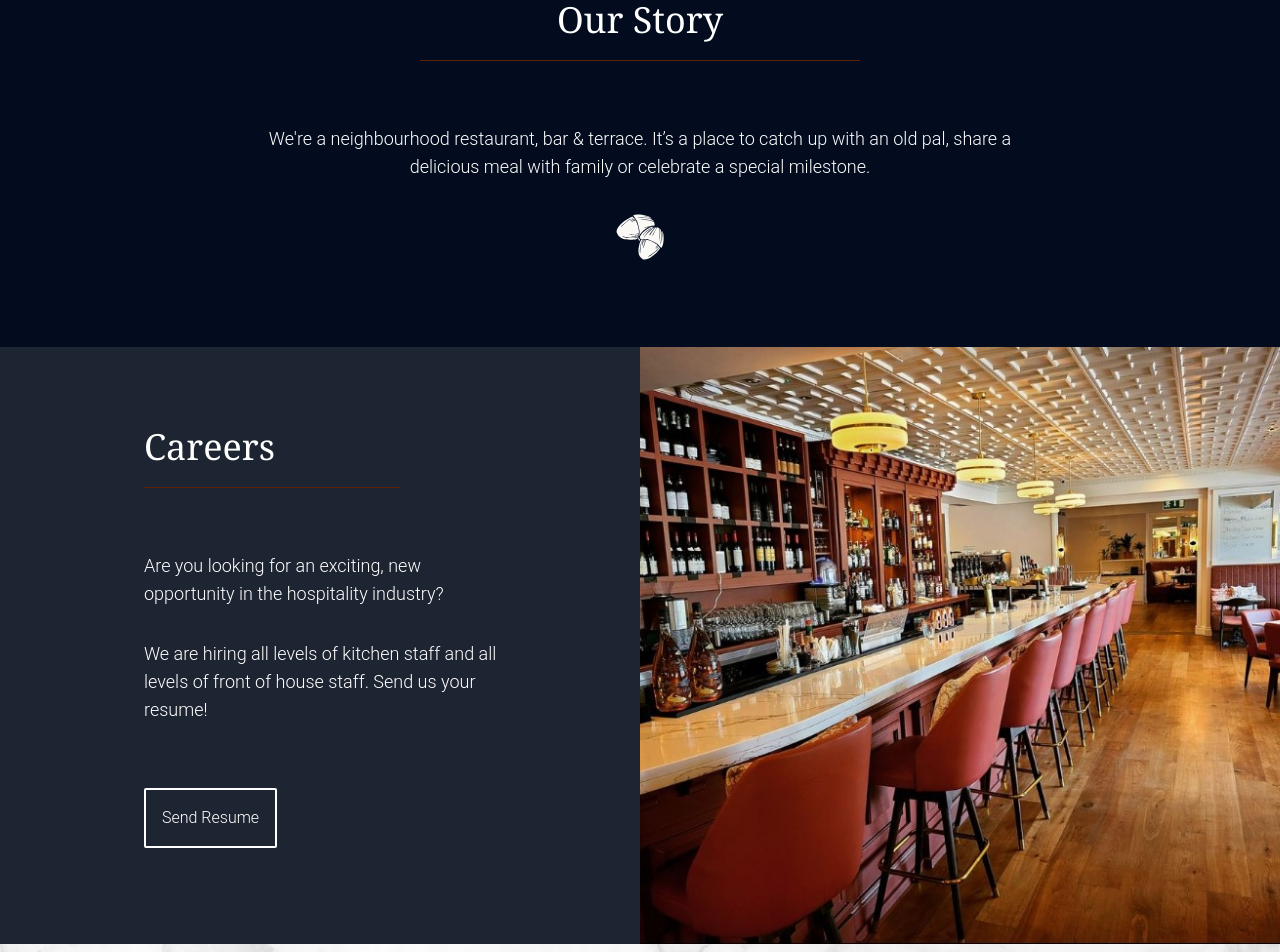
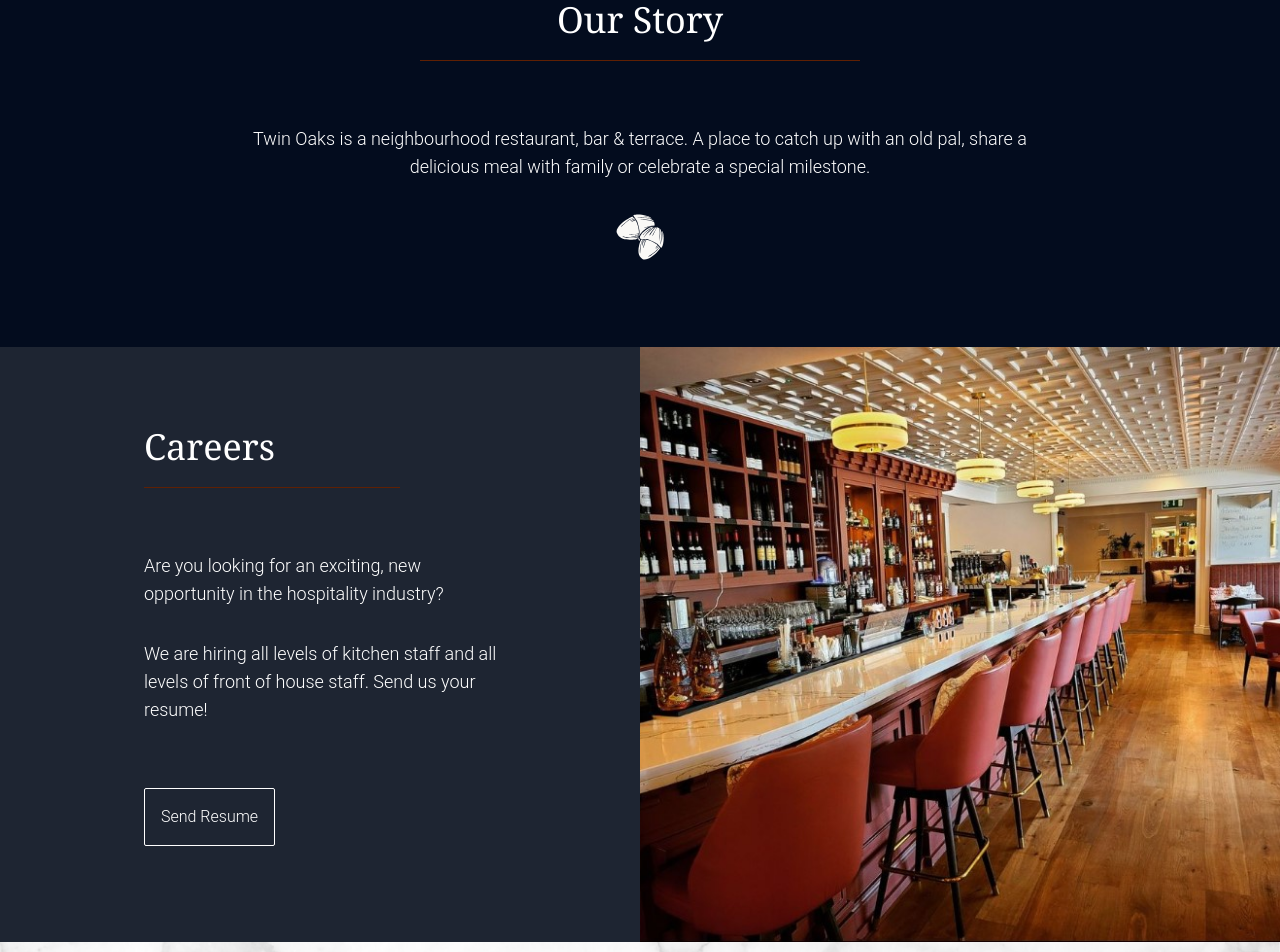
Before and after one commit to vithushan19/twin-oaks-landing, a Next.js app: page / in a window 1280 px wide. Shown: the part 860-1812 px from the top of the page. Built offline with nearby package versions, Linux system fonts and the light colour scheme.

Commit message:
Update index.tsx

```diff
--- a/src/pages/index.tsx
+++ b/src/pages/index.tsx
@@ -183,8 +183,7 @@ export default function Landing() {
         <p className='mb-5 mt-20 font-playfair text-4xl'>Our Story</p>
         <div className='mb-16 h-px w-full bg-brown sm:w-110' />
         <p className='mb-8 font-roboto text-lg font-light'>
-        We're a neighbourhood restaurant, bar & terrace.
-        It’s a place to catch up with an old pal, share a delicious meal with family or celebrate a special milestone.
+        Twin Oaks is a neighbourhood restaurant, bar & terrace. A place to catch up with an old pal, share a delicious meal with family or celebrate a special milestone.
         </p>
         <div className='mb-20'>
           <Image src='/images/acorns.svg' alt='acorns' width={48} height={48} />
@@ -208,7 +207,7 @@ export default function Landing() {
             house staff. Send us your resume!
           </p>
           <div className='mt-16 mb-24'>
-            <button className='rounded-sm border-1 border-2 border-white p-4'>
+            <button className='rounded-sm border-1 border-white p-4'>
               <a
                 href='mailto:careers@twinoaks.ie'
                 className='font-roboto text-base font-light'
```
